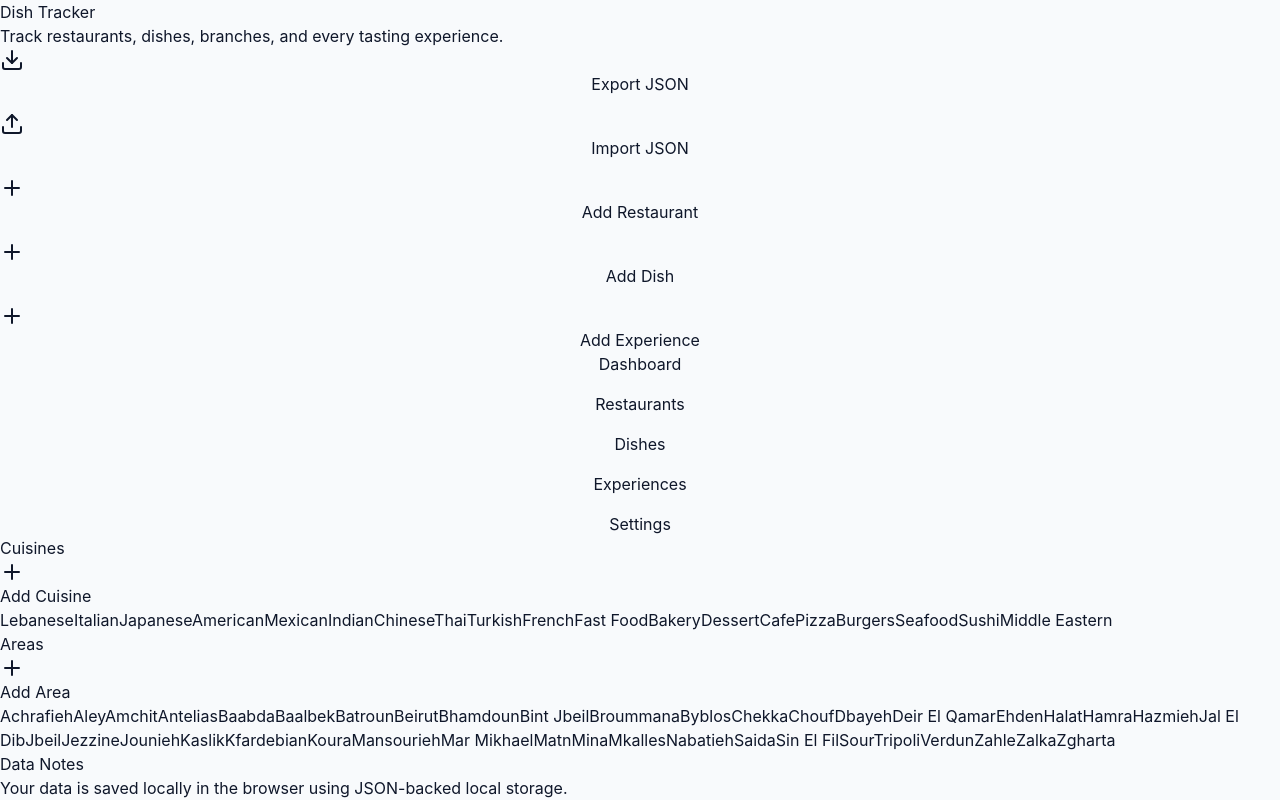
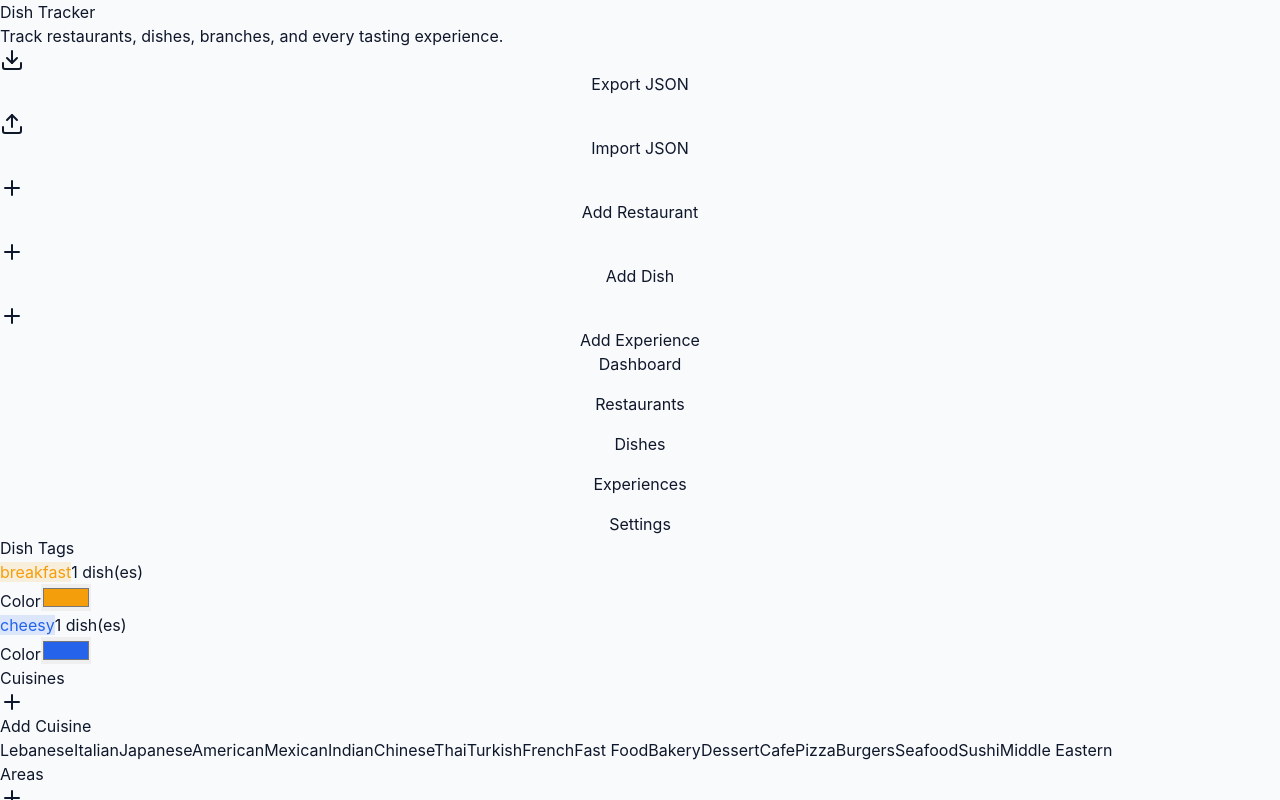
Before and after one commit to AymanAlZaatari/dish-log-app, a React (Vite) app: page / in a window 1280 px wide. Both pictures are taken after a click on the button "Settings". Shown: the top 800 px of the page. Built offline with nearby package versions, Linux system fonts and the light colour scheme.

Commit message:
Add tag color settings

```diff
--- a/src/App.jsx
+++ b/src/App.jsx
@@ -212,6 +212,10 @@ const sampleExperienceId = uid();
 const sampleData = {
   cuisines: DEFAULT_CUISINES,
   areas: DEFAULT_AREAS,
+  tagColors: {
+    cheesy: "#2563eb",
+    breakfast: "#f59e0b",
+  },
   restaurants: [
     {
       id: sampleRestaurantId,
@@ -306,6 +310,7 @@ function migrateData(parsed) {
   return {
     cuisines: parsed.cuisines?.length ? parsed.cuisines : DEFAULT_CUISINES,
     areas: parsed.areas?.length ? parsed.areas : DEFAULT_AREAS,
+    tagColors: parsed.tagColors || {},
     restaurants,
     branches: parsed.branches || [],
     dishes,
@@ -421,6 +426,16 @@ function TagInput({ label, color = "slate", values, setValues, inputValue, setIn
   );
 }
 
+function tagChipStyle(colorValue) {
+  if (!colorValue) return undefined;
+
+  return {
+    backgroundColor: `${colorValue}22`,
+    borderColor: `${colorValue}55`,
+    color: colorValue,
+  };
+}
+
 export default function DishTrackerWebApp() {
   const [data, setData] = useState(loadData);
   const [tab, setTab] = useState("dashboard");
@@ -896,6 +911,16 @@ export default function DishTrackerWebApp() {
     if (!value || data.areas.includes(value)) return;
     setData((prev) => ({ ...prev, areas: [...prev.areas, value].sort() }));
     setNewArea("");
+  }
+
+  function setTagColor(tag, colorValue) {
+    setData((prev) => ({
+      ...prev,
+      tagColors: {
+        ...(prev.tagColors || {}),
+        [tag]: colorValue,
+      },
+    }));
   }
 
   function deleteRestaurant(id) {
@@ -1673,7 +1698,7 @@ export default function DishTrackerWebApp() {
                         {restaurant?.cuisine && <Badge variant="secondary">{restaurant.cuisine}</Badge>}
                         {branch && <Badge variant="secondary">Branch: {branch.name}</Badge>}
                         {dish.portionSize && <Badge variant="outline">{dish.portionSize}</Badge>}
-                        {(dish.tags || []).map((tag) => <Badge key={tag} variant="outline">{tag}</Badge>)}
+                        {(dish.tags || []).map((tag) => <Badge key={tag} variant="outline" style={tagChipStyle(data.tagColors?.[tag])}>{tag}</Badge>)}
                       </div>
                     </CardHeader>
                     <CardContent className="px-6 pb-6 space-y-4 text-sm text-slate-600">
@@ -1779,6 +1804,37 @@ export default function DishTrackerWebApp() {
           <TabsContent value="settings" className="space-y-6">
             <div className={SECTION_CONTAINER}>
               <Card className="rounded-3xl border-0 shadow-sm">
+                <CardHeader><CardTitle>Dish Tags</CardTitle></CardHeader>
+                <CardContent>
+                  {allDishTags.length === 0 ? (
+                    <div className="text-sm text-slate-500">No dish tags yet.</div>
+                  ) : (
+                    <div className="space-y-3">
+                      {allDishTags.map((tag) => (
+                        <div key={tag} className="flex flex-col gap-3 rounded-2xl border border-slate-200 p-4 md:flex-row md:items-center md:justify-between">
+                          <div className="flex items-center gap-3">
+                            <Badge variant="outline" style={tagChipStyle(data.tagColors?.[tag])}>{tag}</Badge>
+                            <span className="text-sm text-slate-500">{data.dishes.filter((dish) => (dish.tags || []).includes(tag)).length} dish(es)</span>
+                          </div>
+                          <div className="flex items-center gap-3">
+                            <Label className="text-sm">Color</Label>
+                            <Input
+                              type="color"
+                              value={data.tagColors?.[tag] || "#64748b"}
+                              onChange={(e) => setTagColor(tag, e.target.value)}
+                              className="h-10 w-16 cursor-pointer p-1"
+                            />
+                          </div>
+                        </div>
+                      ))}
+                    </div>
+                  )}
+                </CardContent>
+              </Card>
+            </div>
+
+            <div className={SECTION_CONTAINER}>
+              <Card className="rounded-3xl border-0 shadow-sm">
                 <CardHeader className="flex flex-row items-center justify-between"><CardTitle>Cuisines</CardTitle><Dialog open={cuisineOpen} onOpenChange={setCuisineOpen}><DialogTrigger asChild><Button variant="outline"><Plus className="mr-2 h-4 w-4" /> Add Cuisine</Button></DialogTrigger><DialogContent><DialogHeader><DialogTitle>Add Cuisine</DialogTitle></DialogHeader><div className="space-y-4"><Input value={newCuisine} onChange={(e) => setNewCuisine(e.target.value)} placeholder="Enter cuisine name" /><div className="flex justify-end"><Button onClick={addCuisine}>Save</Button></div></div></DialogContent></Dialog></CardHeader>
                 <CardContent><div className="flex flex-wrap gap-2">{data.cuisines.map((cuisine) => <Badge key={cuisine} variant="secondary">{cuisine}</Badge>)}</div></CardContent>
               </Card>
```
